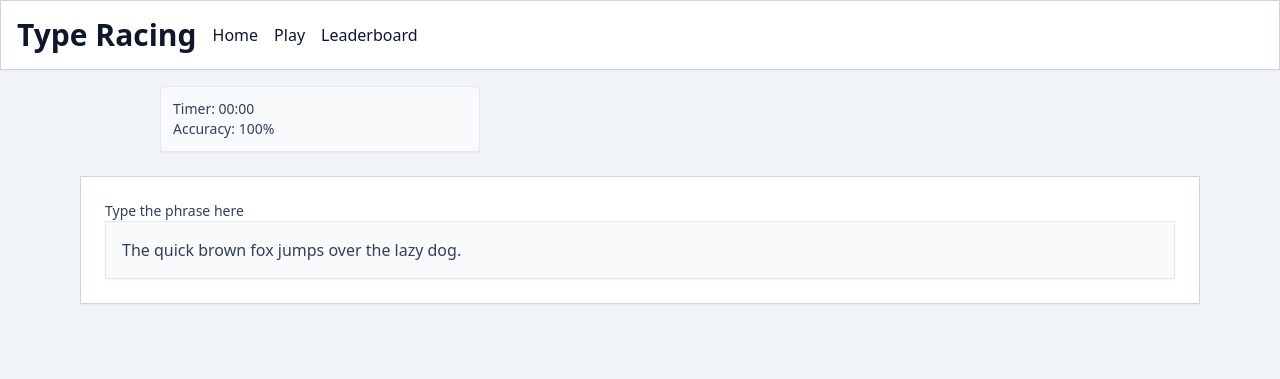
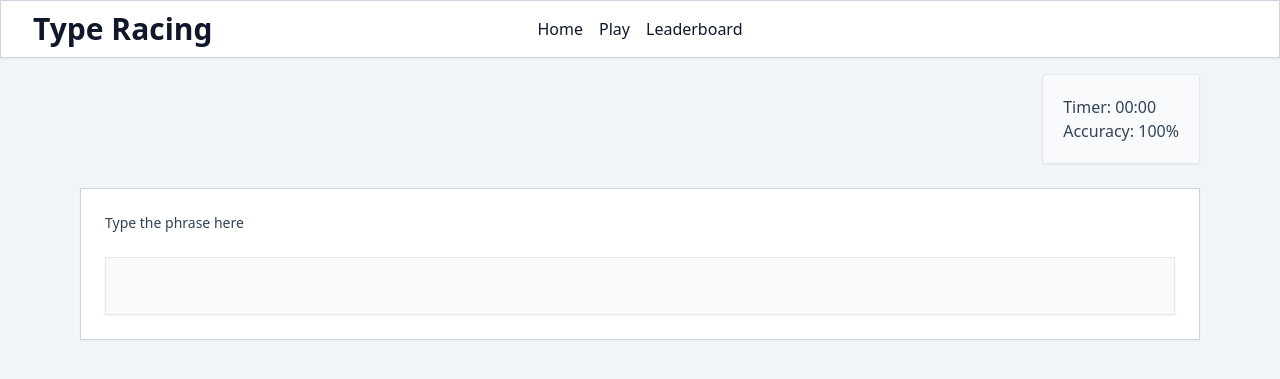
Before and after one commit to ArnasL1/type-racing, a PHP site: page / in a window 1280 px wide. Shown: the top 379 px of the page. Run offline with PHP 8.4, Linux system fonts and the light colour scheme; some libraries are stand-ins or nearby versions.

Commit message:
Keyboard input display and layout adjustment.

```diff
--- a/index.php
+++ b/index.php
@@ -1,4 +1,5 @@
 <?php
+$sentence = "The quick brown fox&#8248; jumps over the lazy dog.";
 ?>
 
 <!DOCTYPE html>
@@ -13,11 +14,9 @@
 
 <body class="min-h-screen bg-slate-100 text-slate-900">
     <nav class="mb-4 border border-slate-300 bg-white p-4 shadow-sm">
-        <div class="flex gap-4">
-            <div class="flex items-center justify-between">
-                <h1 class="text-3xl font-semibold text-slate-900">Type Racing</h1>
-            </div>
-            <div class="flex items-center justify-center gap-4 text-md">
+        <div class="relative flex items-center justify-center w-full">
+            <h1 class="absolute left-4 text-3xl font-semibold text-slate-900">Type Racing</h1>
+            <div class="flex items-center gap-4 text-md">
                 <a href="#">Home</a>
                 <a href="#">Play</a>
                 <a href="#">Leaderboard</a>
@@ -26,18 +25,71 @@
     </nav>
 
     <main class="space-y-6">
-        <div class="max-w-xs rounded border border-slate-200 bg-slate-50 ml-40 p-3 text-sm text-slate-700 shadow-sm">
-            <div>Timer: <span id="timerDisplay">00:00</span></div>
-            <div>Accuracy: <span id="accuracyDisplay">100%</span></div>
+        <div class="flex justify-end px-4">
+            <div class="max-w-xs rounded border border-slate-200 bg-slate-50 mr-16 p-5 text-md text-slate-700 shadow-sm">
+                <div>Timer: <span id="timerDisplay">00:00</span></div>
+                <div>Accuracy: <span id="accuracyDisplay">100%</span></div>
+            </div>
         </div>
 
         <section class="border border-slate-300 bg-white p-6 m-20 shadow-sm">
-            <p class="block text-sm font-medium text-slate-700">Type the phrase here</p>
-            <div class="border border-slate-200 bg-slate-50 p-4 text-slate-700 shadow-sm">
-                The quick brown fox jumps over the lazy dog.
+            <p class="block text-sm pb-6 font-medium text-slate-700">Type the phrase here</p>
+            <div class="border border-slate-200 bg-slate-50 p-4 text-md text-slate-700 shadow-sm" style="font-family: 'Arial Unicode MS', sans-serif;">
+                <span id="displayText"></span><span class="caret"></span>
             </div>
         </section>
     </main>
 </body>
 
+<style>
+    @keyframes blink {
+
+        0%,
+        49% {
+            opacity: 1;
+        }
+
+        50%,
+        100% {
+            opacity: 0;
+        }
+    }
+
+    .caret {
+        display: inline-block;
+        width: 0.9px;
+        height: 1em;
+        background-color: #000;
+        margin: 0 1px;
+        animation: blink 1s infinite;
+
+    }
+</style>
+
+<script>
+    const sentence = {
+        <?php $sentence ?>
+    };
+    const displayText = document.getElementById('displayText');
+    const maxLength = sentence.length;
+    let written = "";
+
+    document.addEventListener('DOMContentLoaded', function() {
+        displayText.innerText = "";
+        console.log("Loaded");
+        document.addEventListener('keydown', function(event) {
+            let isPrintable = event.key && event.key.length === 1;
+            console.log(event.key);
+            if (isPrintable) {
+                written += event.key;
+                displayText.innerText = written;
+            } else if (event.key === "Backspace") {
+                event.preventDefault();
+                written = written.slice(0, -1);
+                displayText.innerText = written;
+            }
+        });
+    });
+</script>
+
 </html>
```
